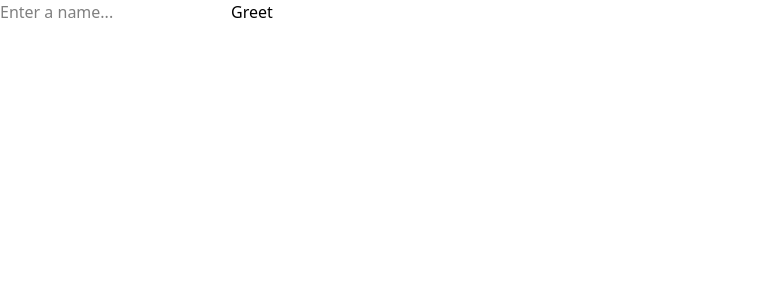
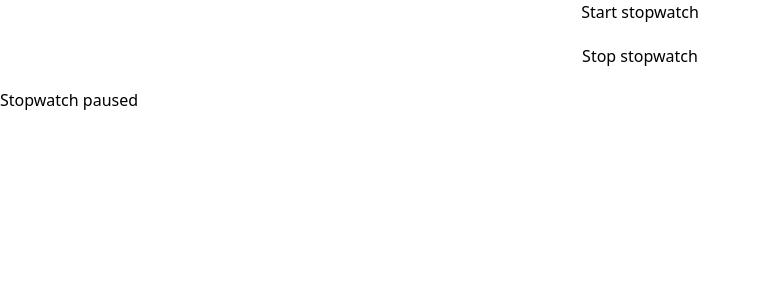
Before and after one commit to Kifo1/stopwatch-app, a React (Vite) app: page / in a window 1280 px wide. Shown: the top 300 px of the page, without its empty margins (0-761 px from the left). Built offline with nearby package versions, Linux system fonts and the light colour scheme.

Commit message:
Add start and stop test functions for stopwatch

```diff
--- a/src/App.tsx
+++ b/src/App.tsx
@@ -2,39 +2,25 @@ import { useState } from "react";
 import { invoke } from "@tauri-apps/api/core";
 
 function App() {
-  const [greetMsg, setGreetMsg] = useState("");
-  const [stopwatchMsg, setStopwatchMsg] = useState("");
-  const [name, setName] = useState("");
+  const [running, setRunning] = useState(false);
 
-  async function greet() {
-    // Learn more about Tauri commands at https://tauri.app/develop/calling-rust/
-    setGreetMsg(await invoke("greet", { name }));
+  async function stopStopwatch() {
+    setRunning(await invoke("stop_stopwatch"));
   }
 
-  async function stopwatch() {
-    setStopwatchMsg(await invoke("stopwatch"));
+  async function startStopwatch() {
+    setRunning(await invoke("start_stopwatch"));
   }
 
   return (
-    <main>
-      <form
-        className=""
-        onSubmit={(e) => {
-          e.preventDefault();
-          greet();
-          stopwatch();
-        }}
-      >
-        <input
-          onChange={(e) => setName(e.currentTarget.value)}
-          placeholder="Enter a name..."
-        />
-        <button className="hover:cursor-pointer" type="submit">
-          Greet
-        </button>
-      </form>
-      <p>{greetMsg}</p>
-      <p>{stopwatchMsg}</p>
+    <main className="flex flex-col gap-5">
+      <button className="hover:cursor-pointer" onClick={startStopwatch}>
+        Start stopwatch
+      </button>
+      <button className="hover:cursor-pointer" onClick={stopStopwatch}>
+        Stop stopwatch
+      </button>
+      <p>{running ? "Stopwatch running" : "Stopwatch paused"}</p>
     </main>
   );
 }
```
Also changed, not shown: 1 other file (tests, documents, lock files or other folders).
